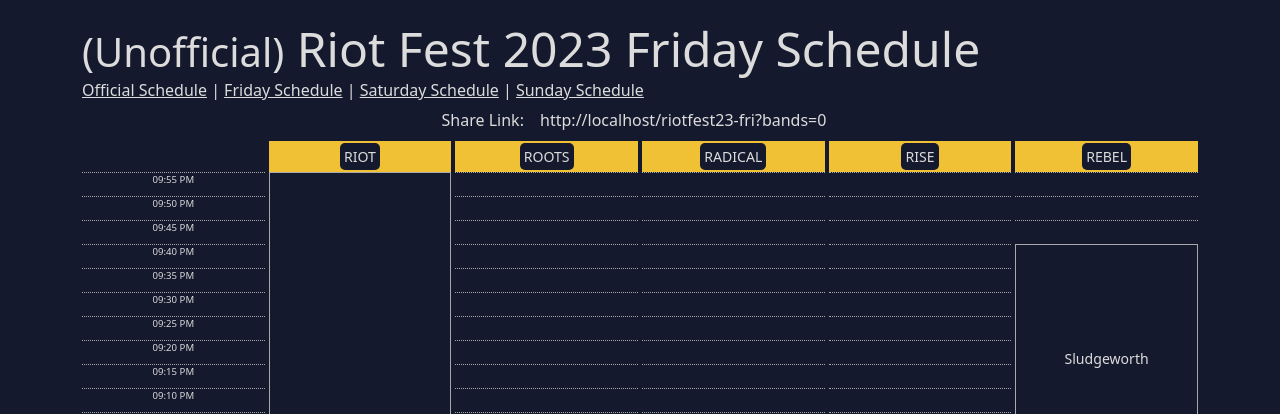
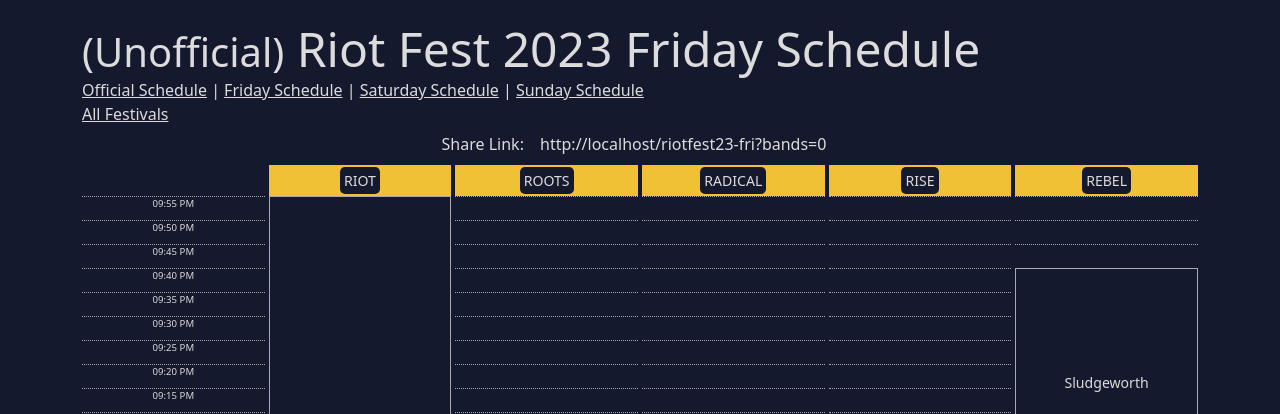
Before and after one commit to singofwalls/festival_schedule, a Django app: page /riotfest23-fri in a window 1280 px wide. Shown: the top 414 px of the page. Run offline with Django 4.2, Linux system fonts and the light colour scheme.

Commit message:
Link to home page

```diff
--- a/sets/templates/sets/schedule.html
+++ b/sets/templates/sets/schedule.html
@@ -134,6 +134,7 @@
         </h5>
         {{ text.subtitle|safe }}
         <br>
+        <a href="/" class="button">All Festivals</a>
         <div style="text-align: center;">
             Share Link: <a href='javascript:copy_bits()' id="share_link" class="btn button" type="button"></a>
         </div>
```
